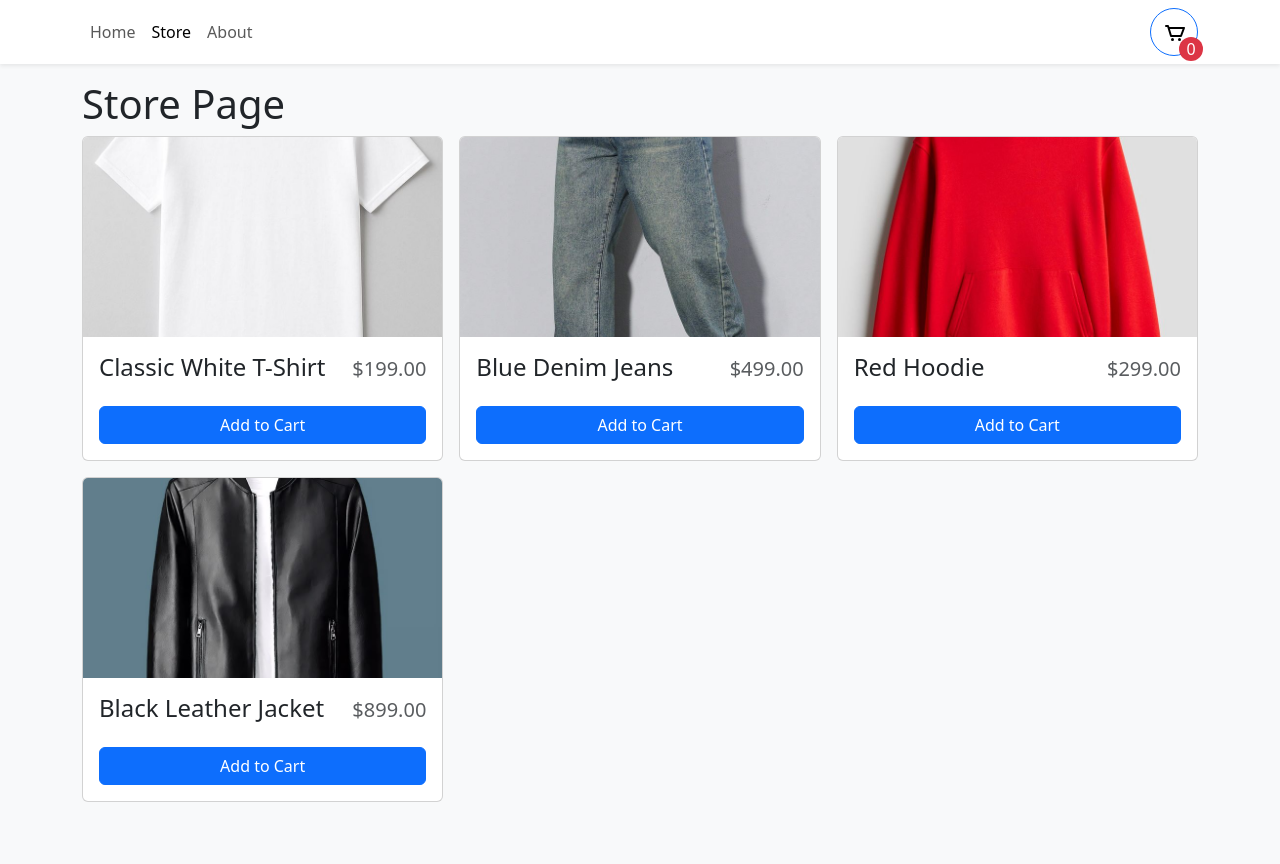
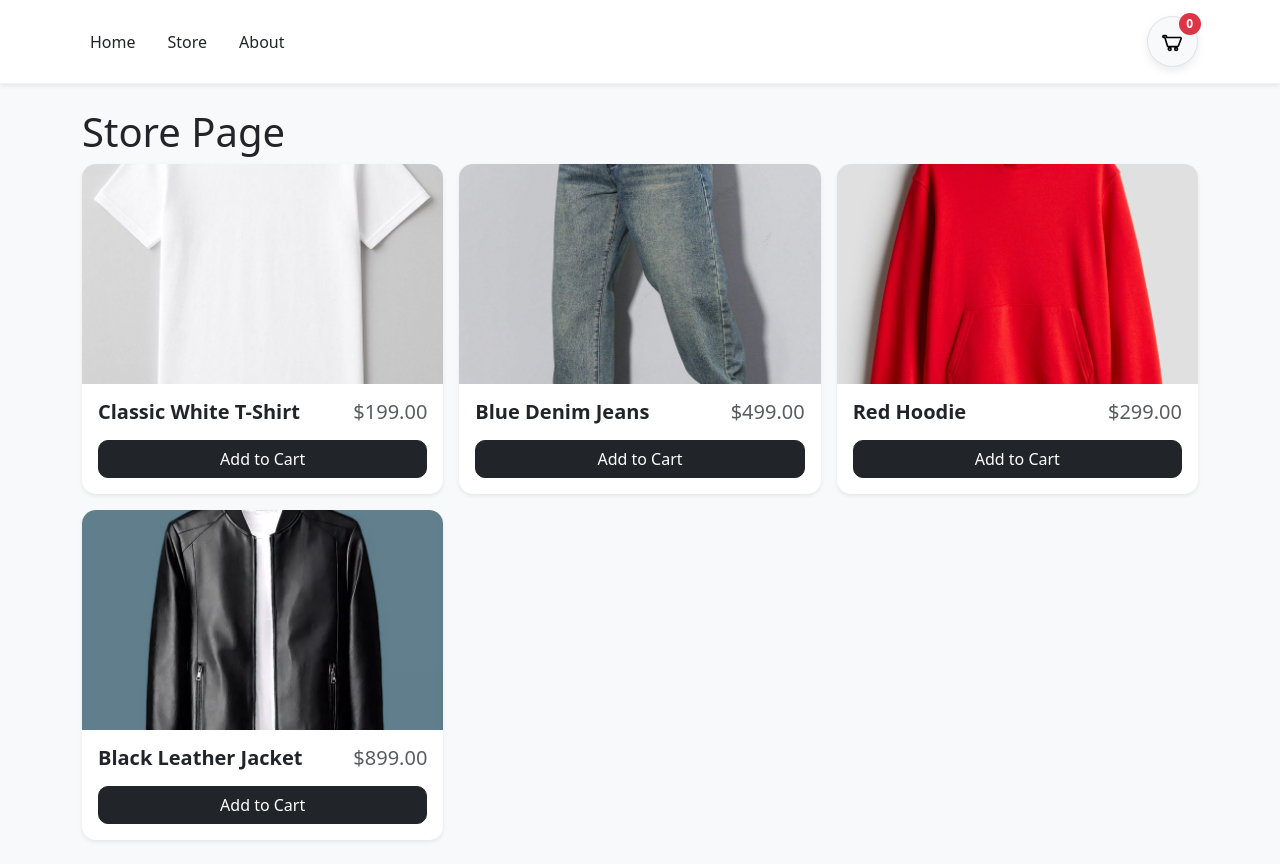
Before and after one commit to Naveenpokhrel/testing-ecommerce, a React (Vite) app: page /store in a window 1280 px wide. Before the commit the page ends 826 px from the top, so only its background shows below. Built offline with nearby package versions, Linux system fonts and the light colour scheme.

Commit message:
changes the css

```diff
--- a/src/components/CartItem.tsx
+++ b/src/components/CartItem.tsx
@@ -1,8 +1,7 @@
-import { Button, Stack } from "react-bootstrap"
+import { Button, Stack, Card } from "react-bootstrap"
 import { useShoppingCart } from "../context/ShoppingCartContext"
 import storeItems from "../data/items.json"
 import { formatCurrency } from "../utilities/formatCurrency"
-
 
 type CartItemProps = {
     id: number
@@ -15,32 +14,49 @@ export function CartItem({ id, quantity }: CartItemProps) {
     if (item == null) return null
 
     return (
-        <Stack direction="horizontal" gap={2}>
+        <Card className="border-0 shadow-sm mb-3">
+            <Card.Body className="p-3">
+                <Stack direction="horizontal" gap={3}>
                     <img
                         src={item.imgUrl}
-                style={{ width: "125px", height: "75px", objectFit: "cover" }}
+                        style={{
+                            width: "90px",
+                            height: "90px",
+                            objectFit: "cover",
+                            borderRadius: "10px"
+                        }}
                     />
+
                     <div className="me-auto">
-                <div>
-                    {item.name}{" "}
+                        <h6 className="mb-1 fw-semibold">
+                            {item.name}
                             {quantity > 1 && (
-                        <span className="text-muted" style={{ fontSize: ".65rem" }}>
-                            x{quantity}
+                                <span className="text-muted ms-2" style={{ fontSize: "0.8rem" }}>
+                                    ×{quantity}
                                 </span>
                             )}
-                </div>
-                <div className="text-muted" style={{ fontSize: ".75rem" }}>
+                        </h6>
 
+                        <div className="text-muted" style={{ fontSize: "0.85rem" }}>
                             {formatCurrency(item.price)}
                         </div>
                     </div>
-            <div>{formatCurrency(item.price * quantity)}</div>
+
+                    <div className="fw-semibold">
+                        {formatCurrency(item.price * quantity)}
+                    </div>
+
                     <Button
-                className="btn btn-outline-danger btn-sm"
+                        variant="outline-danger"
+                        size="sm"
+                        className="rounded-circle"
                         onClick={() => removeFromCart(item.id)}
+                        style={{ width: "32px", height: "32px" }}
                     >
-                &times;
+                        ×
                     </Button>
                 </Stack>
+            </Card.Body>
+        </Card>
     )
 }
--- a/src/components/Navbar.tsx
+++ b/src/components/Navbar.tsx
@@ -4,46 +4,71 @@ import { useShoppingCart } from "../context/ShoppingCartContext";
 
 export function Navbar() {
   const { openCart, cartQuantity } = useShoppingCart();
+
   return (
-    <NavbarBs sticky="top" className="bg-white shadow-sm mb-3">
+    <NavbarBs
+      sticky="top"
+      className="bg-white shadow-sm mb-4 py-3"
+      style={{ borderBottom: "1px solid #f1f1f1" }}
+    >
       <Container>
-        <Nav className="me-auto">
-          <Nav.Link to="/" as={NavLink}>
+        <Nav className="me-auto gap-3">
+          <Nav.Link
+            to="/"
+            as={NavLink}
+            className="fw-medium text-dark nav-hover"
+          >
             Home
           </Nav.Link>
-          <Nav.Link to="/store" as={NavLink}>
+          <Nav.Link
+            to="/store"
+            as={NavLink}
+            className="fw-medium text-dark nav-hover"
+          >
             Store
           </Nav.Link>
-          <Nav.Link to="/about" as={NavLink}>
+          <Nav.Link
+            to="/about"
+            as={NavLink}
+            className="fw-medium text-dark nav-hover"
+          >
             About
           </Nav.Link>
         </Nav>
+
         <Button
           onClick={openCart}
-          style={{ width: "3rem", height: "3rem", position: "relative" }}
-          variant="outline-primary"
-          className="rounded-circle"
+          variant="light"
+          className="rounded-circle border position-relative"
+          style={{
+            width: "3.2rem",
+            height: "3.2rem",
+            boxShadow: "0 4px 10px rgba(0,0,0,0.08)",
+          }}
         >
           <svg
-            width="24px"
-            height="24px"
+            width="22"
+            height="22"
             viewBox="0 0 24 24"
-            xmlns="http://www.w3.org/2000/svg"
+            fill="none"
+            stroke="currentColor"
+            strokeWidth="1.8"
           >
             <circle cx="16.5" cy="18.5" r="1.5" />
             <circle cx="9.5" cy="18.5" r="1.5" />
-            <path d="M18 16H8a1 1 0 0 1-.958-.713L4.256 6H3a1 1 0 0 1 0-2h2a1 1 0 0 1 .958.713L6.344 6H21a1 1 0 0 1 .937 1.352l-3 8A1 1 0 0 1 18 16zm-9.256-2h8.563l2.25-6H6.944z" />
+            <path d="M18 16H8a1 1 0 0 1-.958-.713L4.256 6H3a1 1 0 0 1 0-2h2a1 1 0 0 1 .958.713L6.344 6H21a1 1 0 0 1 .937 1.352l-3 8A1 1 0 0 1 18 16z" />
           </svg>
+
           <div
-            className="rounded-circle bg-danger d-flex justify-content-center align-items-center"
+            className="rounded-circle bg-danger d-flex justify-content-center align-items-center fw-semibold"
             style={{
               color: "white",
-              width: "1.5rem",
-              height: "1.5rem",
+              width: "1.4rem",
+              height: "1.4rem",
+              fontSize: "0.75rem",
               position: "absolute",
-              bottom: 0,
-              right: 0,
-              transform: "translate(25%, 25%)",
+              top: "-4px",
+              right: "-4px",
             }}
           >
             {cartQuantity}
--- a/src/components/ShoppingCart.tsx
+++ b/src/components/ShoppingCart.tsx
@@ -2,32 +2,66 @@ import { Offcanvas, Stack } from "react-bootstrap";
 import { useShoppingCart } from "../context/ShoppingCartContext";
 import { CartItem } from "./CartItem";
 import { formatCurrency } from "../utilities/formatCurrency";
-import storeItems from "../data/items.json"
+import storeItems from "../data/items.json";
 
 type ShoppingCartProps = {
-    isOpen: boolean
-}
+    isOpen: boolean;
+};
 
 export function ShoppingCart({ isOpen }: ShoppingCartProps) {
     const { closeCart, cartItems } = useShoppingCart();
-    return(
-         <Offcanvas show={isOpen} onHide={closeCart} placement="end">
-        <Offcanvas.Header closeButton>
-        <Offcanvas.Title> Cart</Offcanvas.Title>
+
+    return (
+        <Offcanvas
+            show={isOpen}
+            onHide={closeCart}
+            placement="end"
+            className="shadow-lg"
+        >
+            <Offcanvas.Header
+                closeButton
+                className="border-bottom"
+            >
+                <Offcanvas.Title className="fw-semibold fs-5">
+                    🛒 Your Cart
+                </Offcanvas.Title>
             </Offcanvas.Header>
-        <Offcanvas.Body>
-            <Stack gap={3} >
+
+            <Offcanvas.Body className="px-3 py-4">
+                <Stack gap={3}>
+                    {cartItems.length === 0 && (
+                        <div className="text-center text-muted py-5">
+                            Your cart is empty
+                        </div>
+                    )}
+
                     {cartItems.map(item => (
                         <CartItem key={item.id} {...item} />
                     ))}
-                <div className="ms-auto fw-bold fs-5">
-                    Total {formatCurrency(cartItems.reduce((total, cartItem) => {
-                        const item = storeItems.find(i => i.id === cartItem.id)
-                        return total + (item?.price || 0) * cartItem.quantity
-                    }, 0))}
+
+                    <div
+                        className="ms-auto mt-3 px-3 py-2 rounded"
+                        style={{
+                            background: "#f8f9fa",
+                            fontWeight: 600,
+                            fontSize: "1.1rem",
+                        }}
+                    >
+                        Total:{" "}
+                        {formatCurrency(
+                            cartItems.reduce((total, cartItem) => {
+                                const item = storeItems.find(
+                                    i => i.id === cartItem.id
+                                );
+                                return (
+                                    total +
+                                    (item?.price || 0) * cartItem.quantity
+                                );
+                            }, 0)
+                        )}
                     </div>
                 </Stack>
             </Offcanvas.Body>
         </Offcanvas>
-    )
+    );
 }
--- a/src/components/StoreItem.tsx
+++ b/src/components/StoreItem.tsx
@@ -10,45 +10,85 @@ type StoreItemProps = {
 };
 
 export function StoreItem({ id, name, price, imgUrl }: StoreItemProps) {
- const {
-  getItemQuantity,
-  increaseCartQuantity,
-  decreaseCartQuantity,
-  removeFromCart
- } = useShoppingCart()
-  const quantity = getItemQuantity(id)
+  const {
+    getItemQuantity,
+    increaseCartQuantity,
+    decreaseCartQuantity,
+    removeFromCart,
+  } = useShoppingCart();
+
+  const quantity = getItemQuantity(id);
+
   return (
-    <Card className="h-100">
+    <Card
+      className="h-100 border-0 shadow-sm product-card"
+      style={{ borderRadius: "14px", overflow: "hidden" }}
+    >
       <Card.Img
         variant="top"
         src={imgUrl}
-        height="200px"
-        style={{ objectFit: "cover" }}
+        style={{
+          height: "220px",
+          objectFit: "cover",
+        }}
       />
-      <Card.Body className="d-flex flex-column">
-        <Card.Title className="d-flex justify-content-between align-items-baseline mb-4">
-          <span className="fs-4">{name}</span>
-          <span className="ms-2 text-muted">{formatCurrency(price)}</span>
+
+      <Card.Body className="d-flex flex-column p-3">
+        <Card.Title className="d-flex justify-content-between align-items-start mb-3">
+          <span className="fw-semibold fs-5">{name}</span>
+          <span className="text-muted fw-medium">
+            {formatCurrency(price)}
+          </span>
         </Card.Title>
+
         <div className="mt-auto">
           {quantity === 0 ? (
-            <Button className="btn btn-primary w-100" onClick={() => increaseCartQuantity(id)}>Add to Cart</Button>
+            <Button
+              className="w-100 fw-medium"
+              variant="dark"
+              style={{ borderRadius: "10px" }}
+              onClick={() => increaseCartQuantity(id)}
+            >
+              Add to Cart
+            </Button>
           ) : (
             <div
-              className="d-flex align-items-center flex-column"
-              style={{ gap: "0.5rem" }}
+              className="d-flex flex-column align-items-center"
+              style={{ gap: "0.6rem" }}
             >
               <div
-                className="d-flex align-items-center flex-column"
-                style={{ gap: "0.5rem" }}
+                className="d-flex align-items-center justify-content-center"
+                style={{ gap: "0.75rem" }}
               >
-                <Button onClick={() => decreaseCartQuantity(id)}>-</Button>
-                <div>
-                  <span className="fs-3">{quantity}</span> in cart
+                <Button
+                  variant="outline-dark"
+                  size="sm"
+                  onClick={() => decreaseCartQuantity(id)}
+                >
+                  −
+                </Button>
+
+                <div className="fw-semibold">
+                  <span className="fs-5">{quantity}</span> in cart
                 </div>
-                <Button onClick={() => increaseCartQuantity(id)}>+</Button>
+
+                <Button
+                  variant="outline-dark"
+                  size="sm"
+                  onClick={() => increaseCartQuantity(id)}
+                >
+                  +
+                </Button>
               </div>
-              <Button variant="danger" size="sm" onClick={() => removeFromCart(id)}>Remove from Cart</Button>
+
+              <Button
+                variant="outline-danger"
+                size="sm"
+                style={{ borderRadius: "8px" }}
+                onClick={() => removeFromCart(id)}
+              >
+                Remove
+              </Button>
             </div>
           )}
         </div>
```
Lines whose indentation alone changed are shown as unchanged.
